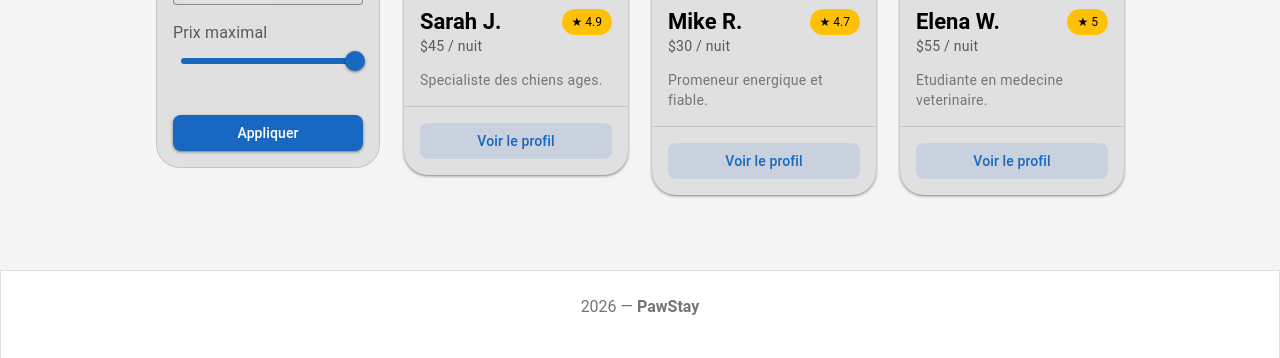
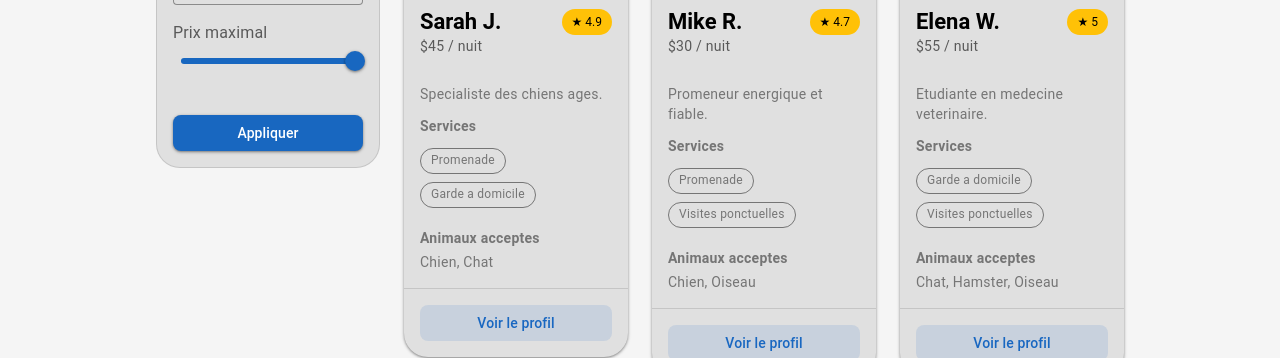
Before and after one commit to Jeremie14/Gardiennage-animaux-GLO-2005, a Vue app: page / in a window 1280 px wide. Shown: the part 397-755 px from the top of the page. Built offline with nearby package versions, Linux system fonts and the light colour scheme.

Commit message:
ajout info dans sitter card

```diff
--- a/src/frontend/components/SitterCard.vue
+++ b/src/frontend/components/SitterCard.vue
@@ -18,7 +18,25 @@ defineEmits(['book'])
     </v-card-item>
 
     <v-card-text class="text-body-2 text-grey-darken-1">
-      {{ sitter.bio }}
+      <p class="mb-3">{{ sitter.bio }}</p>
+      <div class="mb-3">
+        <div class="text-caption font-weight-bold mb-1">Services</div>
+        <v-chip-group column>
+          <v-chip
+            v-for="service in sitter.services"
+            :key="service"
+            size="small"
+            variant="outlined"
+            color="primary"
+          >
+            {{ service }}
+          </v-chip>
+        </v-chip-group>
+      </div>
+      <div>
+        <div class="text-caption font-weight-bold mb-1">Animaux acceptes</div>
+        <div>{{ sitter.animalsAccepted.join(', ') }}</div>
+      </div>
     </v-card-text>
 
     <v-divider></v-divider>
```
